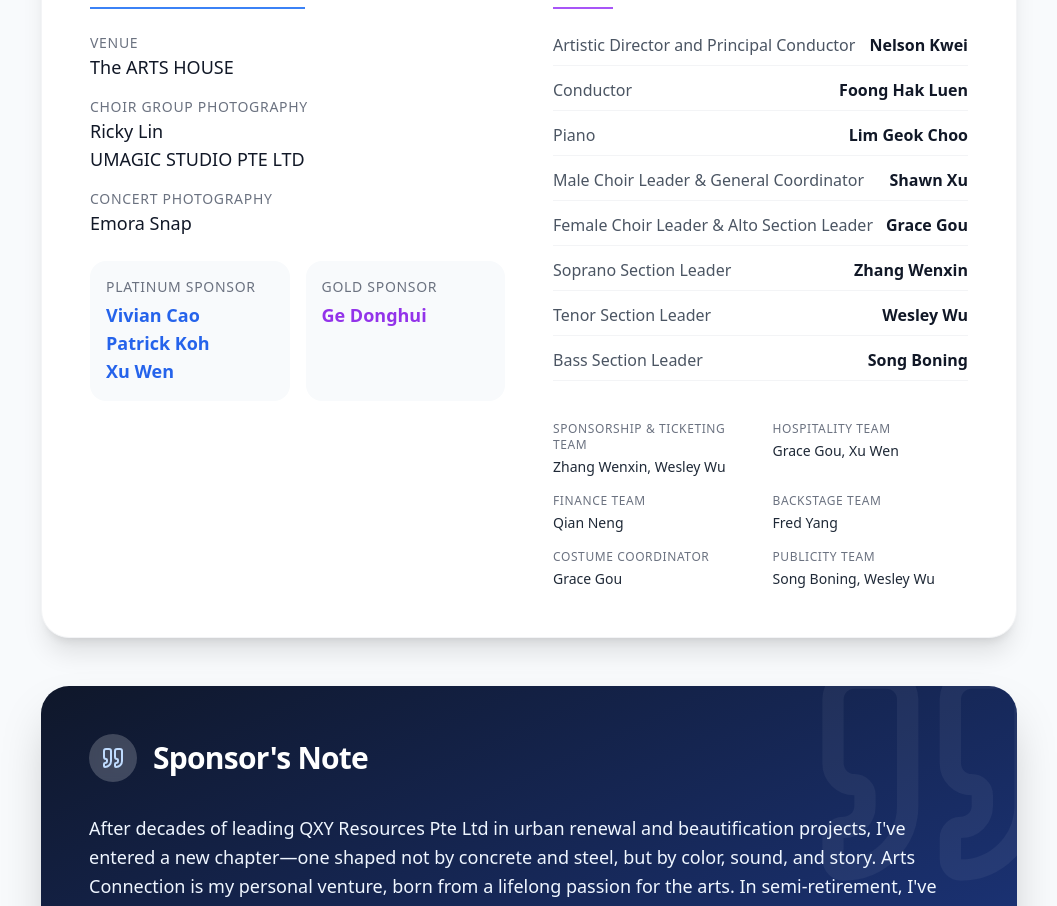
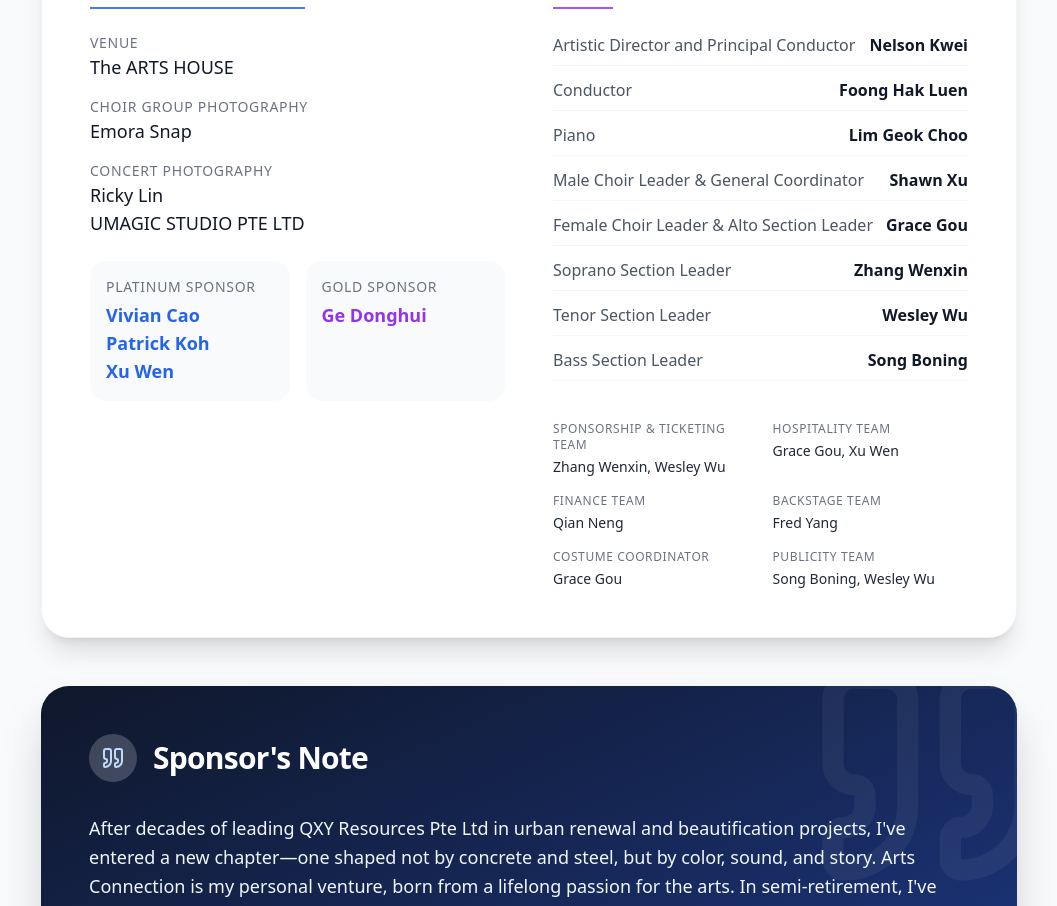
Before and after one commit to burning846/choir_website, a React (Vite) app: page /firstchord in a window 1280 px wide. Shown: the part 8073-8979 px from the top of the page, without its empty margins (111-1168 px from the left). Built offline with nearby package versions, Linux system fonts and the light colour scheme.

Commit message:
fix: swap choir group and concert photography info in firstchord data

```diff
--- a/src/data/firstchord.ts
+++ b/src/data/firstchord.ts
@@ -110,8 +110,8 @@ export const firstChordData = {
       acknowledgements: {
         title: "鸣谢",
         venue: { role: "场地", name: "The ARTS HOUSE" },
-        photography: { role: "合唱团摄影", name: "优铭影视 Ricky Lin\nUMAGIC STUDIO PTE LTD" },
-        concertPhotography: { role: "音乐会摄影", name: "杏仁核照相馆\nEmora Snap" },
+        photography: { role: "合唱团摄影", name: "杏仁核照相馆\nEmora Snap" },
+        concertPhotography: { role: "音乐会摄影", name: "优铭影视 Ricky Lin\nUMAGIC STUDIO PTE LTD" },
         platinum: { role: "白金赞助", names: ["曹蕴", "许惠民", "徐雯"] },
         gold: { role: "黄金赞助", names: ["葛东辉"] }
       },
@@ -253,8 +253,8 @@ export const firstChordData = {
       acknowledgements: {
         title: "Acknowledgement",
         venue: { role: "Venue", name: "The ARTS HOUSE" },
-        photography: { role: "Choir Group Photography", name: "Ricky Lin\nUMAGIC STUDIO PTE LTD" },
-        concertPhotography: { role: "Concert Photography", name: "Emora Snap" },
+        photography: { role: "Choir Group Photography", name: "Emora Snap" },
+        concertPhotography: { role: "Concert Photography", name: "Ricky Lin\nUMAGIC STUDIO PTE LTD" },
         platinum: { role: "Platinum Sponsor", names: ["Vivian Cao", "Patrick Koh", "Xu Wen"] },
         gold: { role: "Gold Sponsor", names: ["Ge Donghui"] }
       },
```
